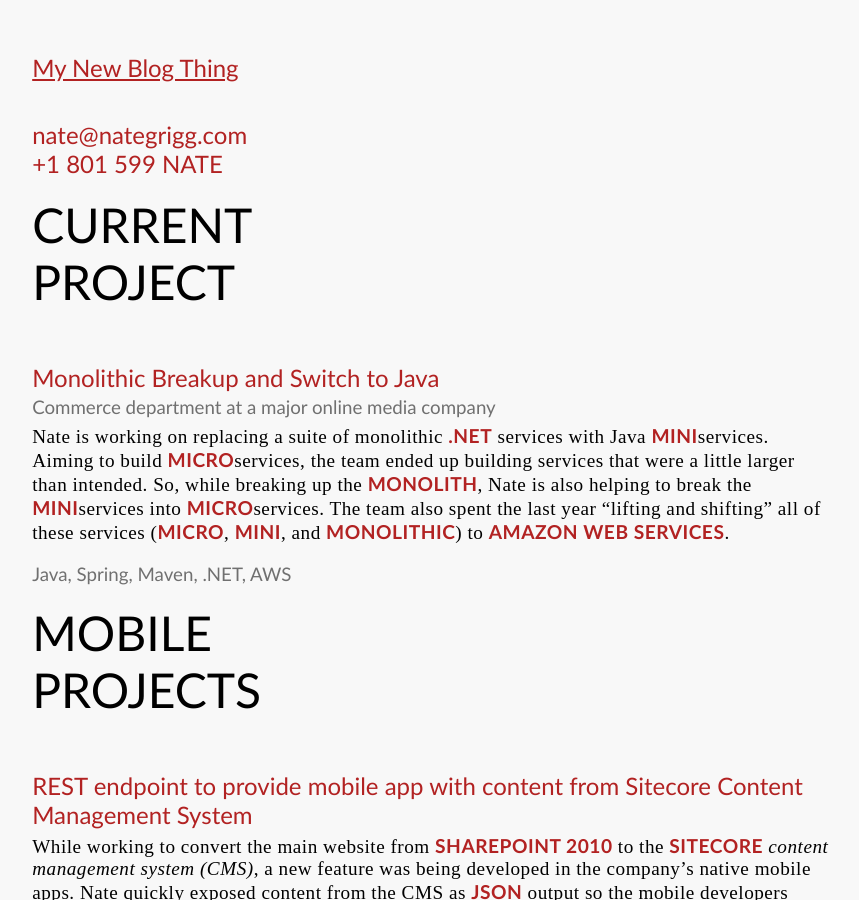
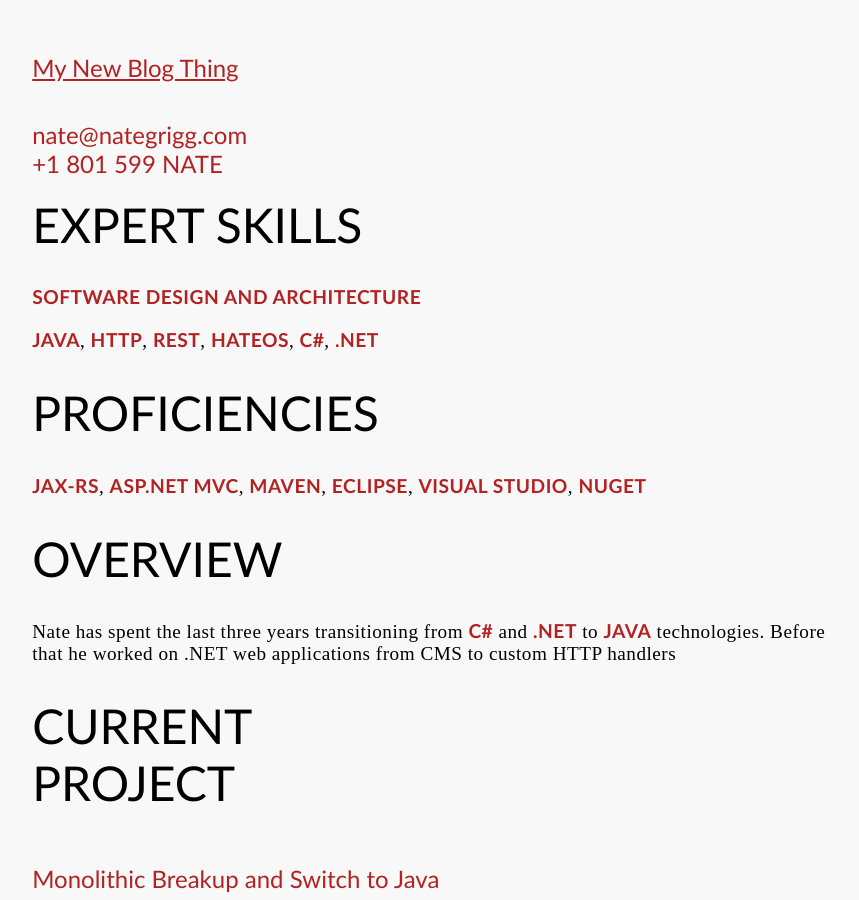
Before and after one commit to n8mob/n8mob.github.io, a Jekyll site: the page built from resume.md, in a window 1280 px wide and 900 px high. Shown: the whole window, without its empty margins (19-878 px from the left). Built offline with Jekyll 4.4.1, drawn with Linux system fonts in a browser that asks for light colours.

Commit message:
Make a skills section

```diff
--- a/resume.md
+++ b/resume.md
@@ -4,6 +4,18 @@
 ---
 
 ## nate@nategrigg.com<br />+1 801 599 NATE
+
+# Expert Skills
+**Software Design and Architecture**
+
+**Java**, **HTTP**, **REST**, **HATEOS**, **C#**, **.NET**
+
+# Proficiencies
+**JAX-RS**, **ASP.NET MVC**, **Maven**, **Eclipse**, **Visual Studio**, **NuGet**
+
+# Overview
+
+Nate has spent the last three years transitioning from **C#** and **.NET** to **Java** technologies. Before that he worked on .NET web applications from CMS to custom HTTP handlers
 
 # Current Project
 ## Monolithic Breakup and Switch to Java
```
